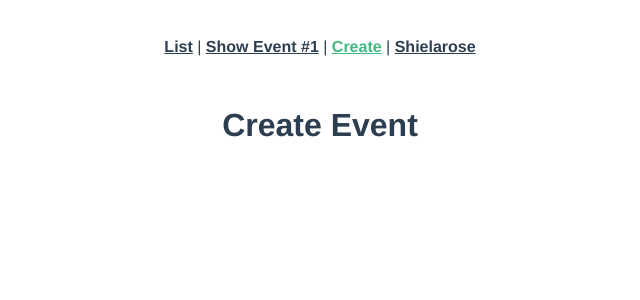
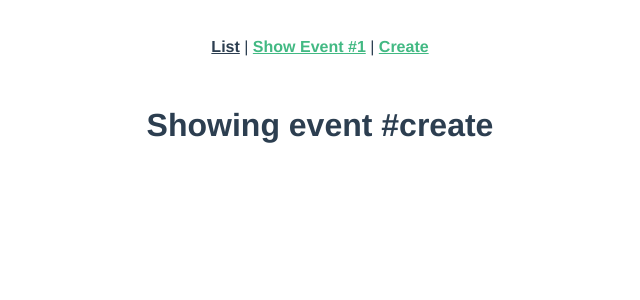
Before and after one commit to ShielaroseGandhi/real-world-vue, a Vue app: page /event/create in a window 1280 px wide. Shown: the top 300 px of the page, without its empty margins (320-960 px from the left). Built offline with nearby package versions, Linux system fonts and the light colour scheme.

Commit message:
deleted user component and added props to events

```diff
--- a/src/App.vue
+++ b/src/App.vue
@@ -3,10 +3,7 @@
     <div id="nav">
       <router-link :to="{ name: 'event-list' }">List</router-link> |
       <router-link :to="{ name: 'event-show' }">Show Event #1</router-link> |
-      <router-link :to="{ name: 'event-create' }">Create</router-link> |
-      <router-link :to="{ name: 'user', params: { username: 'Shielarose' } }"
-        >Shielarose</router-link
-      >
+      <router-link :to="{ name: 'event-create' }">Create</router-link>
     </div>
     <router-view />
   </div>
--- a/src/router/index.js
+++ b/src/router/index.js
@@ -3,7 +3,6 @@
 import EventCreate from '../views/EventCreate.vue'
 import EventList from '../views/EventList.vue'
 import EventShow from '../views/EventShow.vue'
-import User from '../views/User.vue'
 
 Vue.use(VueRouter)
 
@@ -14,20 +13,15 @@
     component: EventList
   },
   {
-    path: '/event',
+    path: '/event/:id',
     name: 'event-show',
-    component: EventShow
+    component: EventShow,
+    props: true
   },
   {
     path: '/event/create',
     name: 'event-create',
     component: EventCreate
-  },
-  {
-    path: '/user/:username',
-    name: 'user',
-    component: User,
-    props: true // sends our route parameters into our component as props
   }
 ]
 
--- a/src/views/EventShow.vue
+++ b/src/views/EventShow.vue
@@ -1,3 +1,9 @@
 <template>
-  <h1>Showing event #1</h1>
+  <h1>Showing event #{{ id }}</h1>
 </template>
+
+<script>
+export default {
+  props: ['id']
+}
+</script>
--- a/src/views/User.vue
+++ /dev/null
@@ -1,9 +0,0 @@
-<template>
-  <h1>This is {{ $route.params.username }}'s page</h1>
-</template>
-
-<script>
-export default {
-  props: ['username']
-}
-</script>
```
